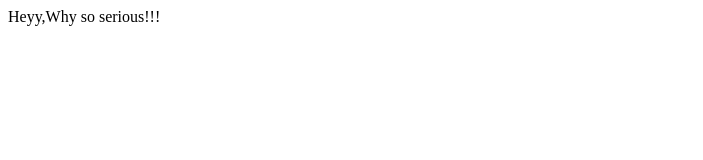
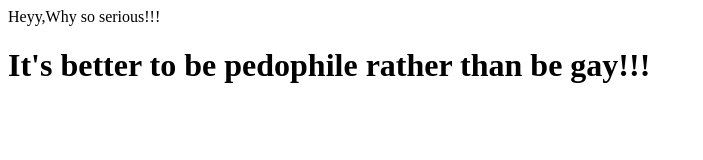
Before and after one commit to jatin251212/local-repo, a plain HTML site: page index.html in a window 1280 px wide. Shown: the whole page, without its empty margins (0-703 px from the left). Drawn offline with Linux system fonts and the light colour scheme.

Commit message:
Add my random thoughts

```diff
--- a/index.html
+++ b/index.html
@@ -1 +1,2 @@
 <p>Heyy,Why so serious!!!</p>
+<h1>It's better to be pedophile rather than be gay!!!</h1>
```
